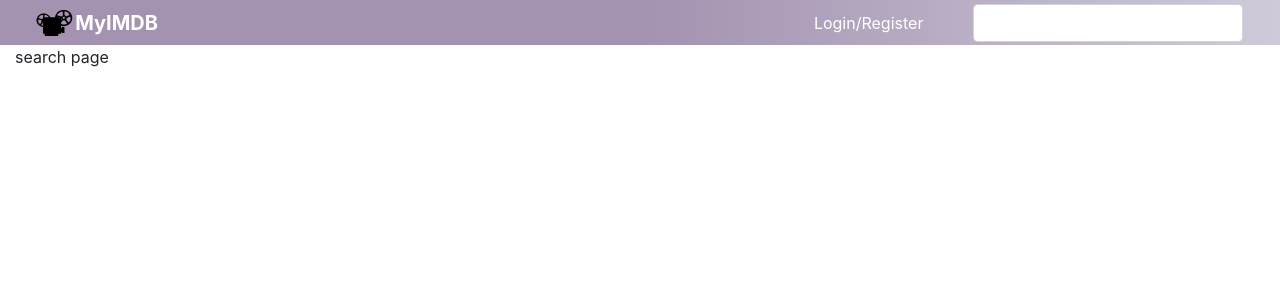
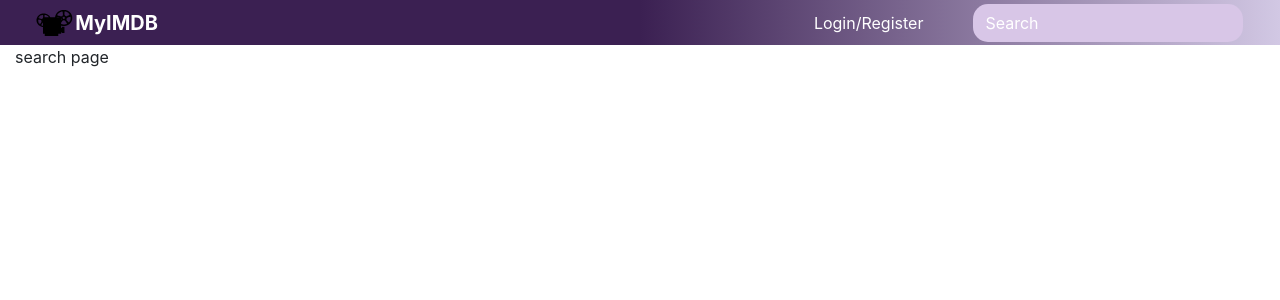
Before and after one commit to bondastefana/imdb_app_reactjs, a React (Create React App) app: page /search in a window 1280 px wide. Shown: the top 300 px of the page. Built offline with nearby package versions, Linux system fonts and the light colour scheme.

Commit message:
create Header

```diff
--- a/src/Pages/HomePage/HomePage.jsx
+++ b/src/Pages/HomePage/HomePage.jsx
@@ -1,12 +1,13 @@
 import React from 'react'
 
 export class HomePage extends React.Component {
+  // Movies comp
   // slogan
-  // Carrousel component = movie categry title + slider with the movies from that category
+  // Carousel component = movie category title + slider with the movies from that category
   // Using few categories, the component will be instantiated
   // category=[category string array]
   // map(category)
-  // for each movie category => fetch(category) inside Carrousel comp => set the title with categ name;
+  // for each movie category => fetch(category) inside Carousel comp => set the title with categ name;
   // response will be passed down as props on the slider
   render() {
     return <div>home page</div>
--- a/src/componets/Header/Header.css
+++ b/src/componets/Header/Header.css
@@ -23,14 +23,13 @@
 }
 
 .my-imdb:hover {
-  color: black;
   text-decoration: none;
   transition-delay: 0.1s;
 }
 
 .header {
-  background: rgb(163, 146, 176);
-  background: linear-gradient(90deg, rgba(163, 146, 176, 1) 50%, rgba(207, 202, 217, 1) 100%);
+  background: rgb(59, 32, 82);
+  background: linear-gradient(90deg, rgba(59, 32, 82, 1) 50%, rgba(210, 200, 228, 1) 100%);
   margin: 0 -15px;
   display: flex;
 }
@@ -87,3 +86,21 @@
   justify-content: center;
   margin-left: 30px;
 }
+
+.search input {
+  width: 100%;
+  padding: 5px 10px;
+  border-radius: 15px;
+  border-color: transparent;
+  background-color: #d8c6e7;
+  color: white;
+}
+
+.search input:focus {
+  outline: none;
+  border-color: transparent;
+}
+
+.search input::placeholder {
+  color: white;
+}
--- a/src/componets/Header/Header.jsx
+++ b/src/componets/Header/Header.jsx
@@ -2,7 +2,7 @@ import React from 'react'
 import './Header.css'
 import { Link } from 'react-router-dom'
 import { ReactComponent as Logo } from '../../assets/AppLogo.svg'
-import { InputGroup, FormControl } from 'react-bootstrap'
+import { InputGroup } from 'react-bootstrap'
 
 export class Header extends React.Component {
   // header that renders: app-logo and app-name;
@@ -24,12 +24,9 @@ export class Header extends React.Component {
           </nav>
           <InputGroup>
             <div className="search">
-              {/* event on enter/on keydown verified, it leads you to the search page where the get mvie by name call is triggered.
-						send the information from search input and get it on search page through state params?*/}
-              <FormControl
-                aria-label="Default"
-                aria-describedby="inputGroup-sizing-default"
-              />
+              {/* event on enter/on keydown verified, it leads you to the search page where the get movie by name call is triggered.
+						send the information from search input and get it on search page through url*/}
+              <input placeholder="Search" type="text" />
             </div>
           </InputGroup>
         </div>
```
Also changed, not shown: 1 other file (tests, documents, lock files or other folders).
